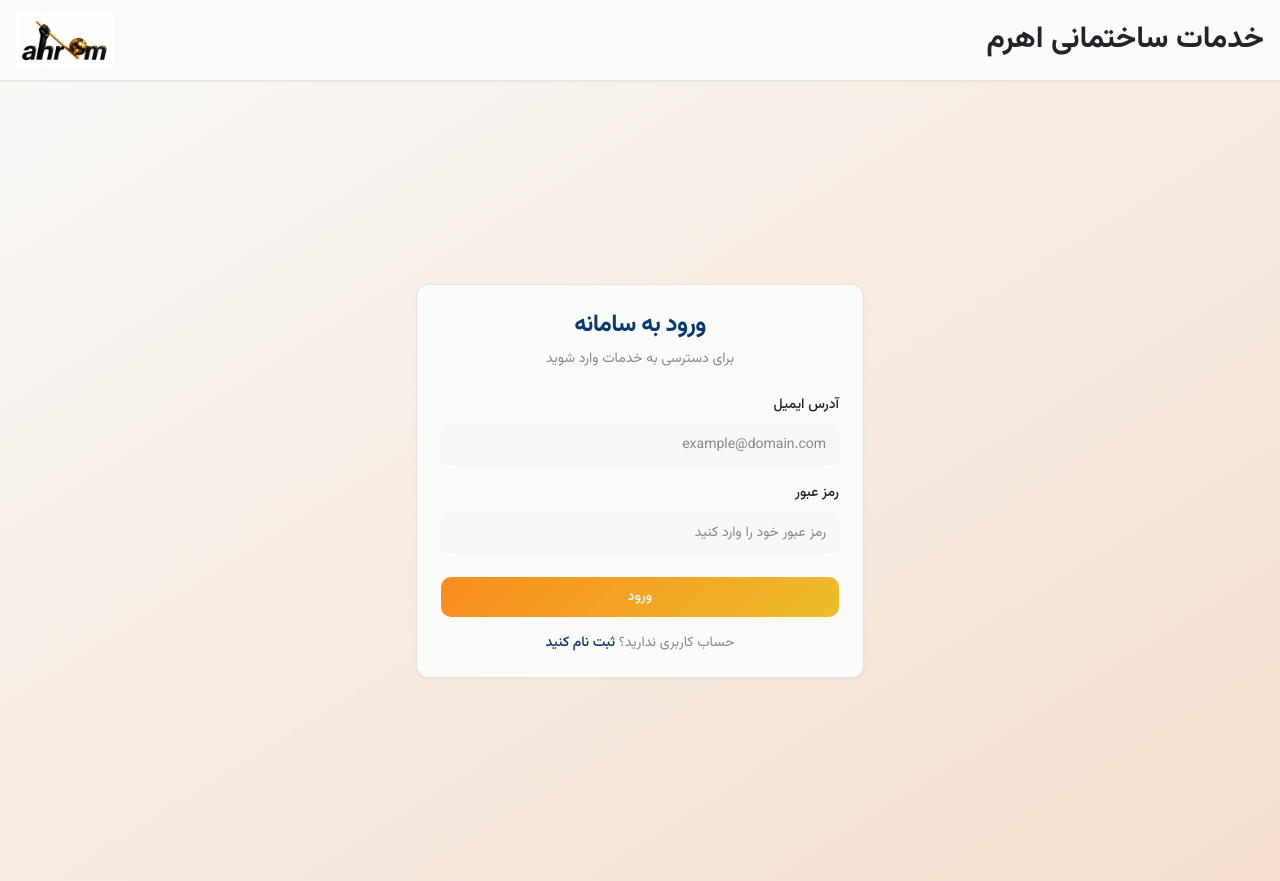
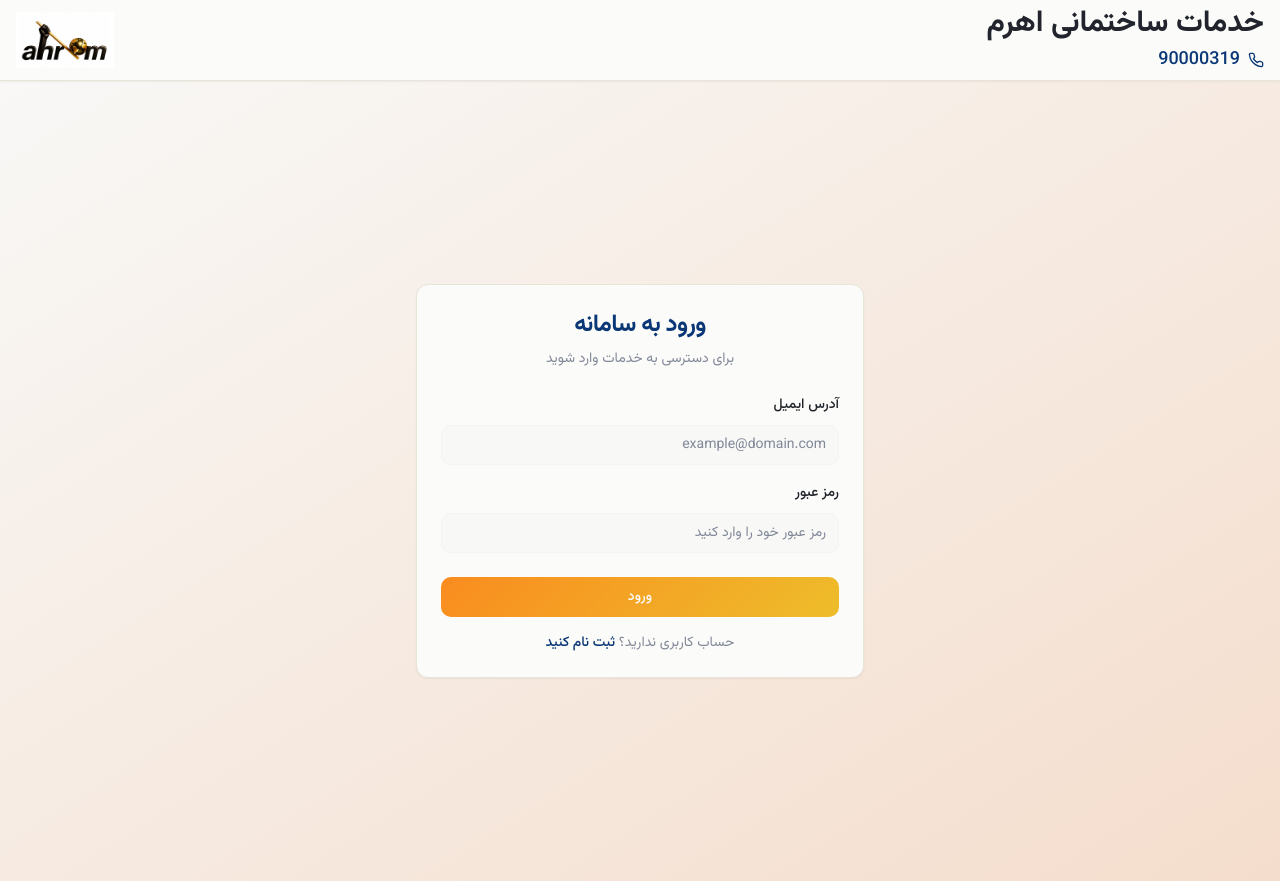
Before and after one commit to ahromcom-spec/darbast-chador-go, a React (Vite) app: page /auth/login in a window 1280 px wide. Built offline with nearby package versions, Linux system fonts and the light colour scheme; the HTML template or start-up script is replaced by a standard one.

Commit message:
Add contact number to header

```diff
--- a/src/components/Header.tsx
+++ b/src/components/Header.tsx
@@ -1,3 +1,4 @@
+import { Phone } from "lucide-react";
 import ahromLogo from "@/assets/ahrom-logo.png";
 
 const Header = () => {
@@ -9,6 +10,14 @@ const Header = () => {
           <h1 className="text-2xl md:text-3xl font-bold text-foreground font-vazir">
             خدمات ساختمانی اهرم
           </h1>
+          {/* Phone Number */}
+          <a
+            href="tel:90000319"
+            className="flex items-center gap-2 text-primary hover:text-primary/80 transition-colors group mt-1"
+          >
+            <Phone className="h-4 w-4 group-hover:animate-pulse" />
+            <span className="text-lg font-medium">90000319</span>
+          </a>
         </div>
 
         {/* Logo - Left side in RTL */}
@@ -27,6 +36,13 @@ const Header = () => {
           <h1 className="text-xl font-bold text-foreground font-vazir text-center">
             خدمات ساختمانی اهرم
           </h1>
+          <a
+            href="tel:90000319"
+            className="flex items-center gap-2 text-primary hover:text-primary/80 transition-colors group"
+          >
+            <Phone className="h-4 w-4 group-hover:animate-pulse" />
+            <span className="text-lg font-medium">90000319</span>
+          </a>
           <img
             src={ahromLogo}
             alt="لوگوی اهرم"
```
